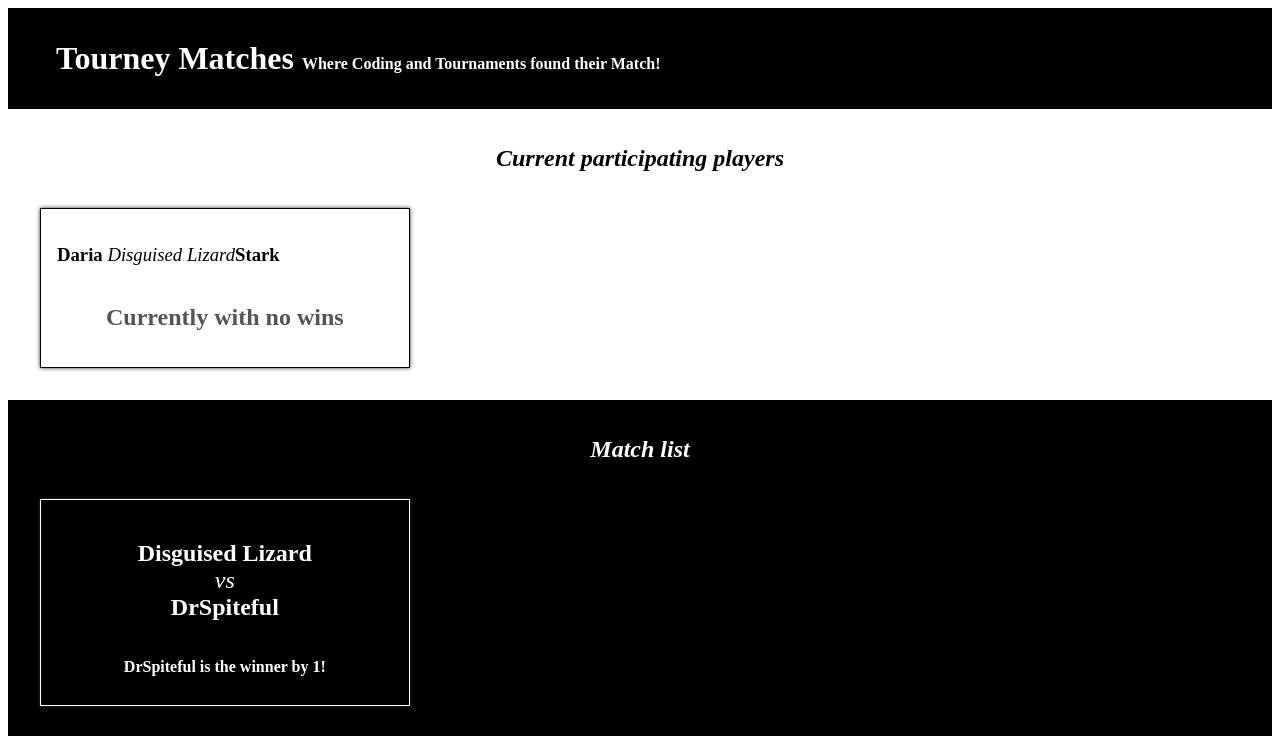
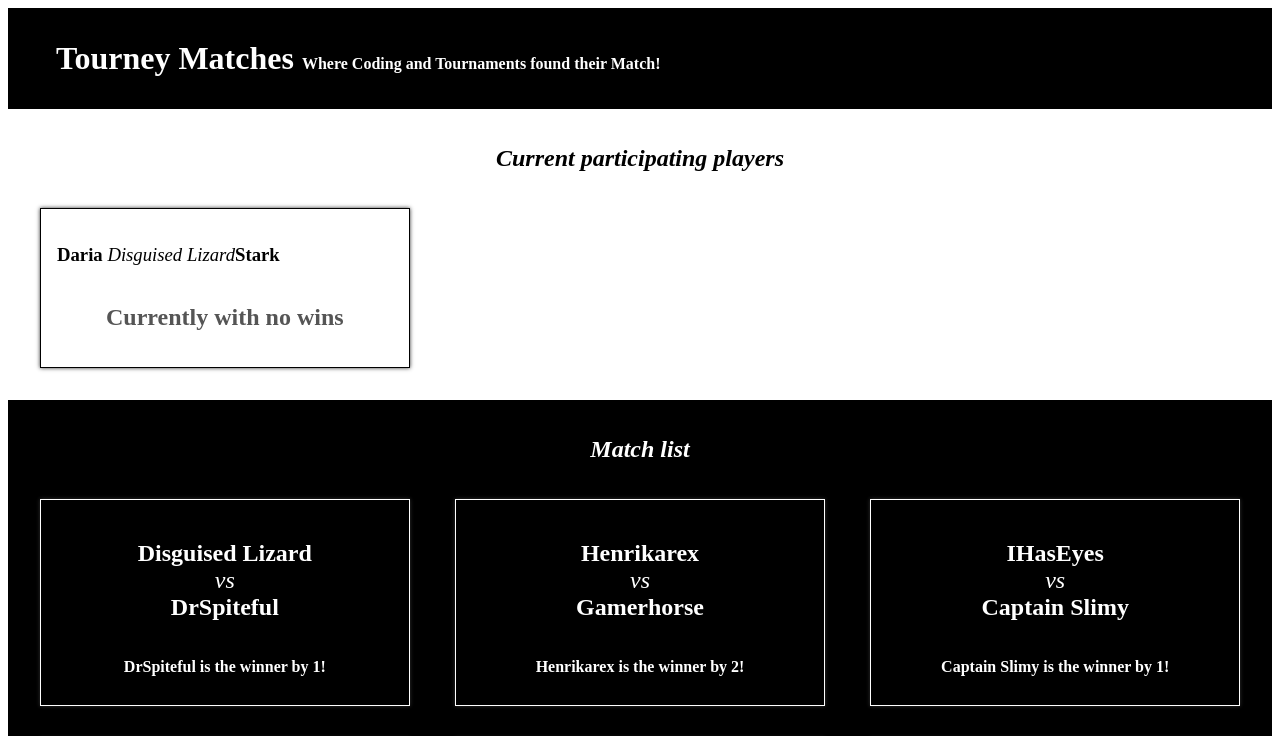
Before and after one commit to Muaadahmed/Tourney-Matches, a React (Create React App) app: page / in a window 1280 px wide. Shown: the top 736 px of the page. Built offline with nearby package versions, Linux system fonts and the light colour scheme.

Commit message:
Display all matches in MatchList component

```diff
--- a/src/App.js
+++ b/src/App.js
@@ -17,7 +17,7 @@ function App() {
         Tourney Matches <span>Where Coding and Tournaments found their Match!</span>
       </h1>
       <PlayerList {...onePlayer} />
-      <MatchList {...oneMatch}/>
+      <MatchList matchData = {matchData}/>
     </div>
   );
 }
--- a/src/components/MatchList.js
+++ b/src/components/MatchList.js
@@ -1,13 +1,16 @@
 import React from "react"; //optional
-import matchData from "../data/matchData";
 import Match from "./Match";
 
 function MatchList(props) {
-  const oneMatch = props;
+  const {matchData} = props;
+  console.log("matchData ", matchData);
+  const matchList = matchData.map(match => {
+    return <Match key={match.matchNumber} {...match}/>
+  });
   return (
     <section className="PlayerList MatchList">
       <h1>Match list</h1>
-      <Match {...oneMatch}/>
+      {matchList}
     </section>
   );
 }
```
